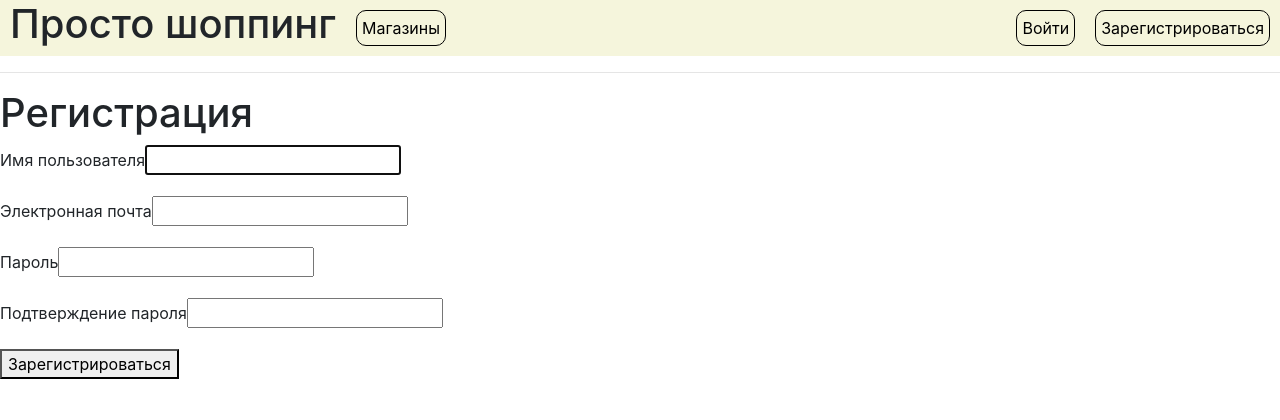
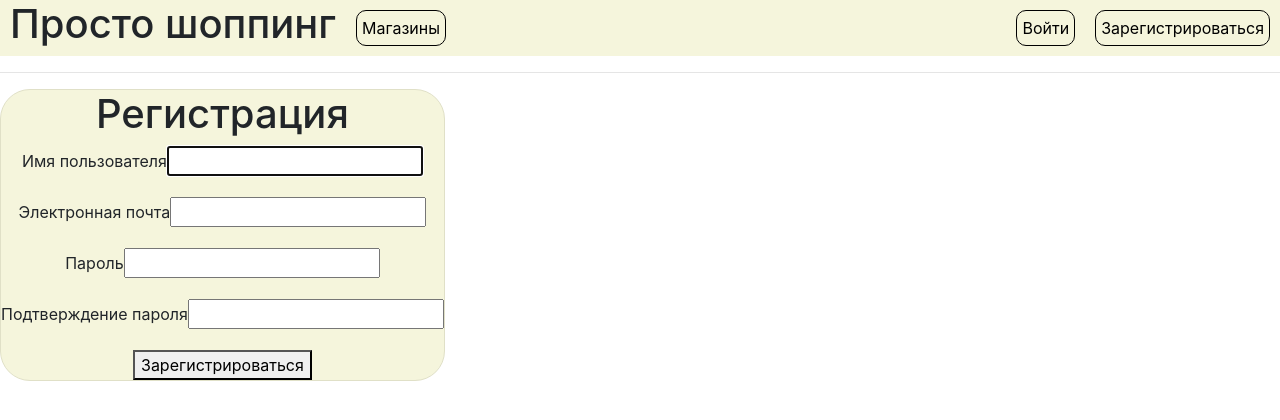
Before and after one commit to chimchimster/easy_shop, a Django app: page /register in a window 1280 px wide. Shown: the top 420 px of the page. Run offline with Django 3.2, Linux system fonts and the light colour scheme; parts of the project's set-up code (start-up, migrations or seed data) failed here and were passed over; some libraries are stand-ins or nearby versions.

Commit message:
its not working version

```diff
--- a/easyshopping/shopper/static/shopper/styles.css
+++ b/easyshopping/shopper/static/shopper/styles.css
@@ -70,8 +70,17 @@ align-items: center;
     text-decoration: none;
 }
 
-@media (max-width: 900px) {
-    .nav-conteiner>ul {
-flex-direction: column;
-text-align: center;
-}}
+/* Registration */
+.motherRegContainer {
+    display: block;
+}
+.regContainer {
+    display: inline-block;
+
+    text-align: center;
+    border-style: solid;
+    border-width: 0.5px;
+     border-color: rgb(224, 224, 199);
+     background-color: beige;
+     border-radius: 30px;
+}
--- a/easyshopping/shopper/templates/shopper/index.html
+++ b/easyshopping/shopper/templates/shopper/index.html
@@ -12,7 +12,6 @@
     <span>{{ shop.description }}</span>
     <span>{{ shop.adress }}</span>
     <span>{{ shop.contacts }}</span>
-
 </div>
 {% endfor %}
 
--- a/easyshopping/shopper/templates/shopper/register.html
+++ b/easyshopping/shopper/templates/shopper/register.html
@@ -1,8 +1,9 @@
 {% extends 'shopper/layout.html' %}
 
 {% block body %}
+<div class="motherRegContainer">
+    <div class="regContainer">
         <h1>{{ title }}</h1>
-
 
         <form method="post">
             {% csrf_token %}
@@ -15,5 +16,7 @@
 
             <button type="submit">Зарегистрироваться</button>
         </form>
+    </div>
+</div>
 
 {% endblock %}
```
Also changed, not shown: easyshopping/db.sqlite3. Lines whose indentation alone changed are shown as unchanged.
